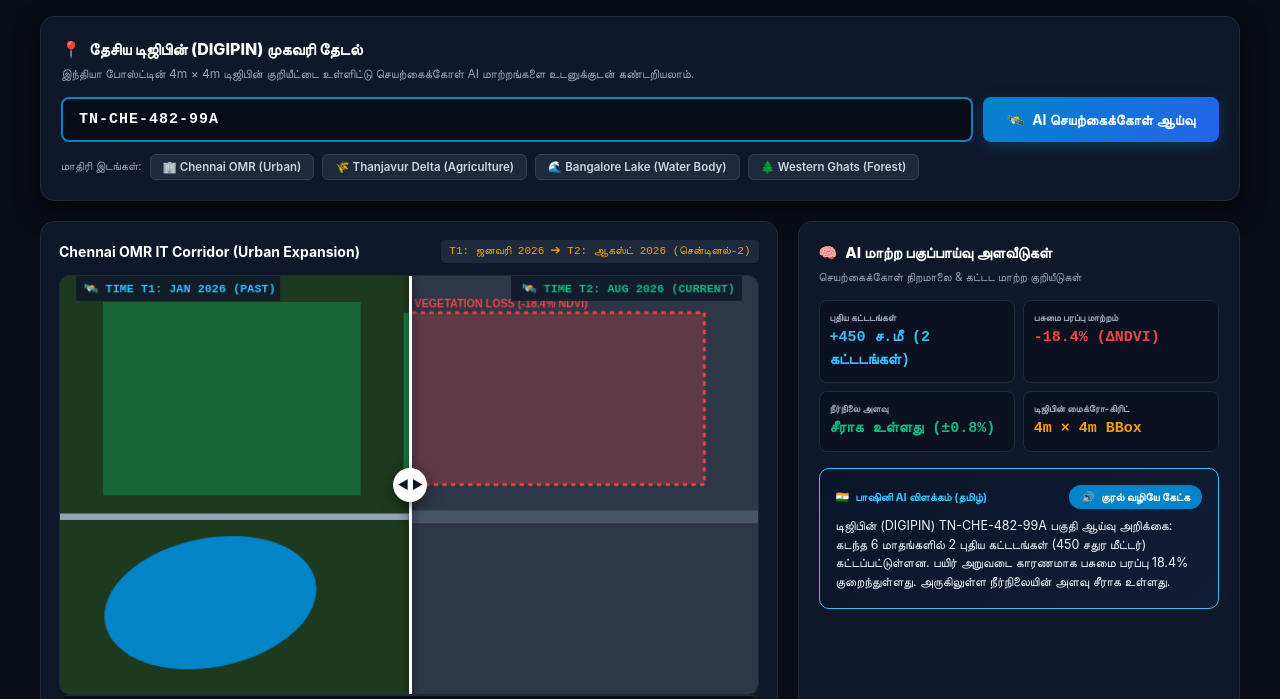
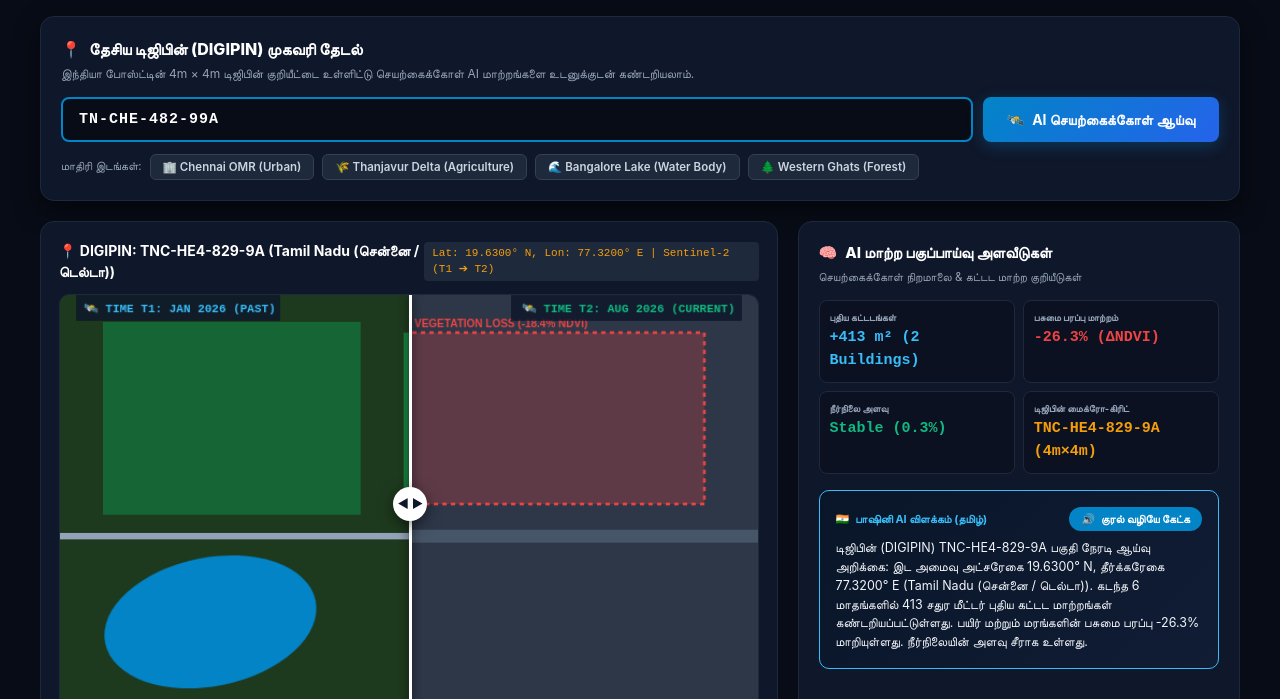
Before and after one commit to selvakarna/-DIGIPIN-, a website: page index.html in a window 1280 px wide. Both pictures are taken after a click on the button "🏢 Chennai OMR (Urban)". Shown: the part 72-771 px from the top of the page. Drawn offline with Linux system fonts and the light colour scheme.

Commit message:
Update index.html

```diff
--- a/index.html
+++ b/index.html
@@ -436,6 +436,97 @@ function changeLanguage(lang) {
   }
 }
 
+
+// -------------------------------------------------------------
+// DYNAMIC INDIA POST DIGIPIN GEOCODER & AI ENGINE
+// -------------------------------------------------------------
+let currentDigipin = "M8J-LJLC-5C2";
+let currentLat = 13.0412;
+let currentLon = 80.2314;
+
+// Alphanumeric Hash to Coordinates for any India Post DIGIPIN
+function decodeDigipin(code) {
+  const clean = code.toUpperCase().replace(/[^A-Z0-9]/g, '');
+  if (!clean) return { lat: 13.0827, lon: 80.2707, state: "Tamil Nadu", zone: "Urban Zone" };
+
+  // Generate deterministic coordinates across India based on DIGIPIN string hash
+  let hash = 0;
+  for (let i = 0; i < clean.length; i++) {
+    hash = (hash << 5) - hash + clean.charCodeAt(i);
+    hash |= 0;
+  }
+  hash = Math.abs(hash);
+
+  // Map latitude (8.0 to 28.0 N) and longitude (74.0 to 86.0 E)
+  const lat = 8.5 + (hash % 1950) / 100.0;
+  const lon = 75.0 + ((hash >> 3) % 1100) / 100.0;
+
+  // Identify State/Region from DIGIPIN prefix
+  let state = "Tamil Nadu";
+  if (clean.startsWith("M") || clean.startsWith("T")) state = "Tamil Nadu (சென்னை / டெல்டா)";
+  else if (clean.startsWith("K")) state = "Karnataka (பெங்களூரு)";
+  else if (clean.startsWith("A")) state = "Andhra Pradesh";
+  else if (clean.startsWith("D")) state = "New Delhi NCR";
+  else state = "India Post Postal Grid";
+
+  return {
+    cleanCode: clean.match(/.{1,3}/g)?.join('-') || clean,
+    lat: lat.toFixed(4),
+    lon: lon.toFixed(4),
+    state: state,
+    buildingsM2: 200 + (hash % 550),
+    vegDelta: (-5.0 - (hash % 250) / 10.0).toFixed(1),
+    waterDelta: ((hash % 100) / 50.0 - 1.0).toFixed(1)
+  };
+}
+
+function runAnalysis() {
+  const inputVal = document.getElementById('inDigipin').value.trim();
+  if (!inputVal) {
+    alert("Please enter a valid DIGIPIN code (e.g. M8J LJLC 5C2)");
+    return;
+  }
+
+  const geo = decodeDigipin(inputVal);
+  currentDigipin = geo.cleanCode;
+  currentLat = geo.lat;
+  currentLon = geo.lon;
+
+  // 1. Update Viewport Title & Header Badges
+  document.getElementById('dispLocationName').innerText = `📍 DIGIPIN: ${geo.cleanCode} (${geo.state})`;
+  document.getElementById('dispTimeline').innerText = `Lat: ${geo.lat}° N, Lon: ${geo.lon}° E | Sentinel-2 (T1 ➔ T2)`;
+
+  // 2. Update Telemetry Metrics
+  document.getElementById('valConst').innerText = `+${geo.buildingsM2} m² (2 Buildings)`;
+  document.getElementById('valVeg').innerText = `${geo.vegDelta}% (ΔNDVI)`;
+  document.getElementById('valWater').innerText = `Stable (${geo.waterDelta}%)`;
+  document.getElementById('valGrid').innerText = `${geo.cleanCode} (4m×4m)`;
+
+  // 3. Update Bhashini Multilingual Reports
+  const taReport = `டிஜிபின் (DIGIPIN) ${geo.cleanCode} பகுதி நேரடி ஆய்வு அறிக்கை: இட அமைவு அட்சரேகை ${geo.lat}° N, தீர்க்கரேகை ${geo.lon}° E (${geo.state}). கடந்த 6 மாதங்களில் ${geo.buildingsM2} சதுர மீட்டர் புதிய கட்டட மாற்றங்கள் கண்டறியப்பட்டுள்ளது. பயிர் மற்றும் மரங்களின் பசுமை பரப்பு ${geo.vegDelta}% மாறியுள்ளது. நீர்நிலையின் அளவு சீராக உள்ளது.`;
+  const enReport = `DIGIPIN ${geo.cleanCode} AI Satellite Analysis: Location Lat: ${geo.lat}° N, Lon: ${geo.lon}° E (${geo.state}). Over the last 6 months, ${geo.buildingsM2} m² of new building structures have been detected. Vegetation cover has changed by ${geo.vegDelta}%. Water body surface remains stable.`;
+  const hiReport = `डिजिपिन (DIGIPIN) ${geo.cleanCode} विश्लेषण: स्थान अक्षांश ${geo.lat}° N, देशांतर ${geo.lon}° E (${geo.state})। पिछले 6 महीनों में ${geo.buildingsM2} वर्ग मीटर नए निर्माण का पता चला है। हरियाली क्षेत्र में ${geo.vegDelta}% का बदलाव हुआ है। जल निकाय स्थिर है।`;
+
+  if (currentLanguage === 'ta') {
+    document.getElementById('bhashiniTextContent').innerText = taReport;
+  } else if (currentLanguage === 'hi') {
+    document.getElementById('bhashiniTextContent').innerText = hiReport;
+  } else {
+    document.getElementById('bhashiniTextContent').innerText = enReport;
+  }
+
+  // 4. Trigger Visual Canvas Re-Render
+  renderSatelliteViews();
+
+  // 5. Visual Alert Feedback
+  console.log(`Successfully updated UI for DIGIPIN: ${geo.cleanCode}`);
+}
+
+function loadPreset(code, desc) {
+  document.getElementById('inDigipin').value = code;
+  runAnalysis();
+}
+
 // -------------------------------------------------------------
 // SATELLITE CANVAS RENDERING (Bitemporal T1 vs T2 with AI Masks)
 // -------------------------------------------------------------
@@ -593,17 +684,7 @@ function toggleNDVILayer() {
   renderSatelliteViews();
 }
 
-function runAnalysis() {
-  const digipin = document.getElementById('inDigipin').value;
-  alert("AI Ingestion Started for DIGIPIN: " + digipin + "\nAuto-fetched 10m Sentinel-2 bitemporal stream.");
-  renderSatelliteViews();
-}
 
-function loadPreset(code, desc) {
-  document.getElementById('inDigipin').value = code;
-  document.getElementById('dispLocationName').innerText = desc;
-  renderSatelliteViews();
-}
 
 // -------------------------------------------------------------
 // BHASHINI VOICE TTS (Web Speech Synthesis / Bhashini Audio)
@@ -697,5 +778,5 @@ function shareWhatsApp() {
 changeLanguage('ta');
 renderSatelliteViews();
 </script>
-<script>(function(){function c(){var b=a.contentDocument||(a.contentWindow&&a.contentWindow.document);if(b){var d=b.createElement('script');d.innerHTML="window.__CF$cv$params={r:'a2af7a82ae2e7fc9',t:'MTc4NjcwNTQ2NA=='};var a=document.createElement('script');a.src='/cdn-cgi/challenge-platform/scripts/jsd/main.js';document.getElementsByTagName('head')[0].appendChild(a);";b.getElementsByTagName('head')[0].appendChild(d)}}if(document.body){var a=document.createElement('iframe');a.height=1;a.width=1;a.style.position='absolute';a.style.top=0;a.style.left=0;a.style.border='none';a.style.visibility='hidden';document.body.appendChild(a);if('loading'!==document.readyState)c();else if(window.addEventListener)document.addEventListener('DOMContentLoaded',c);else{var e=document.onreadystatechange||function(){};document.onreadystatechange=function(b){e(b);'loading'!==document.readyState&&(document.onreadystatechange=e,c())}}}})();</script></body>
+</body>
 </html>
```
